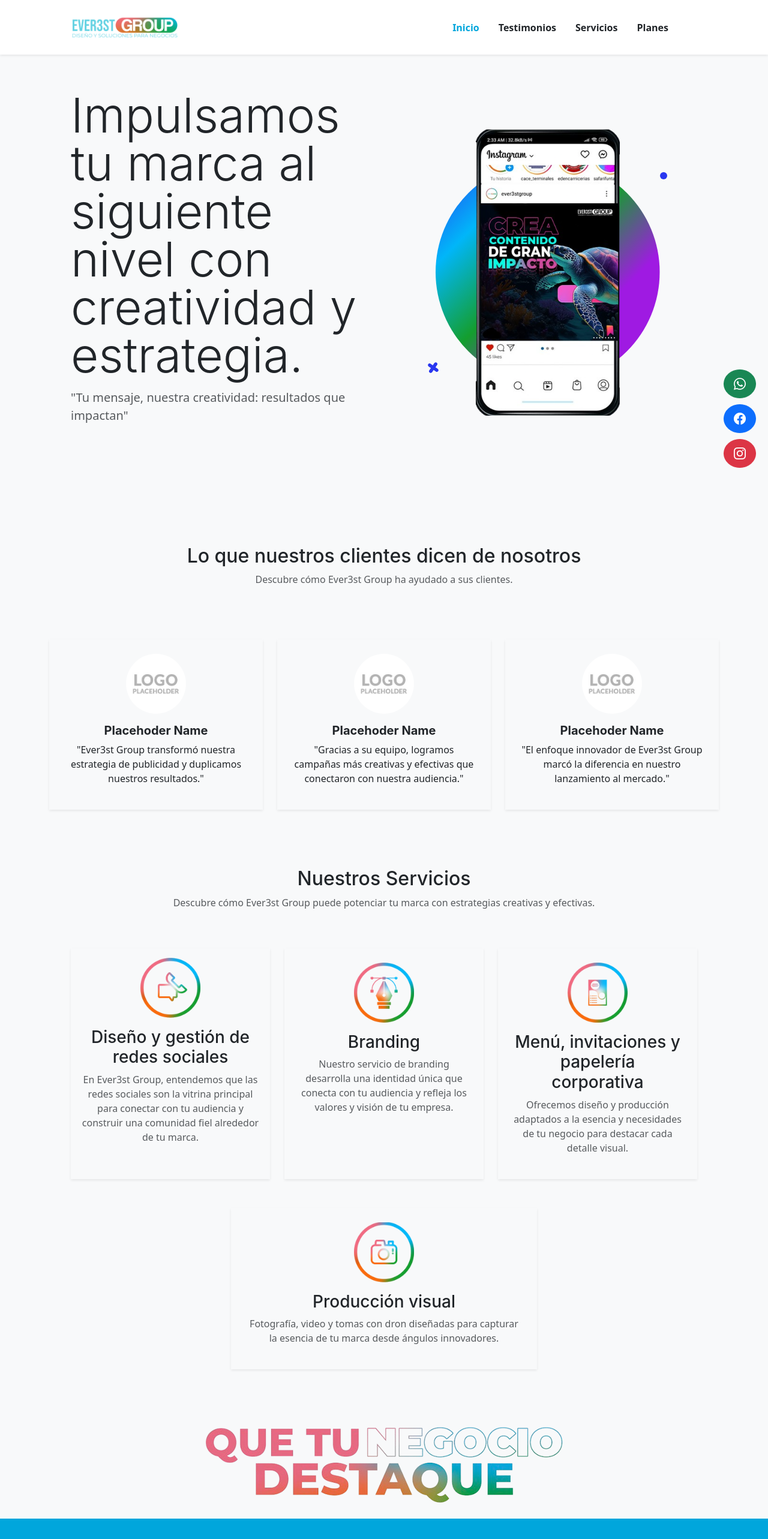
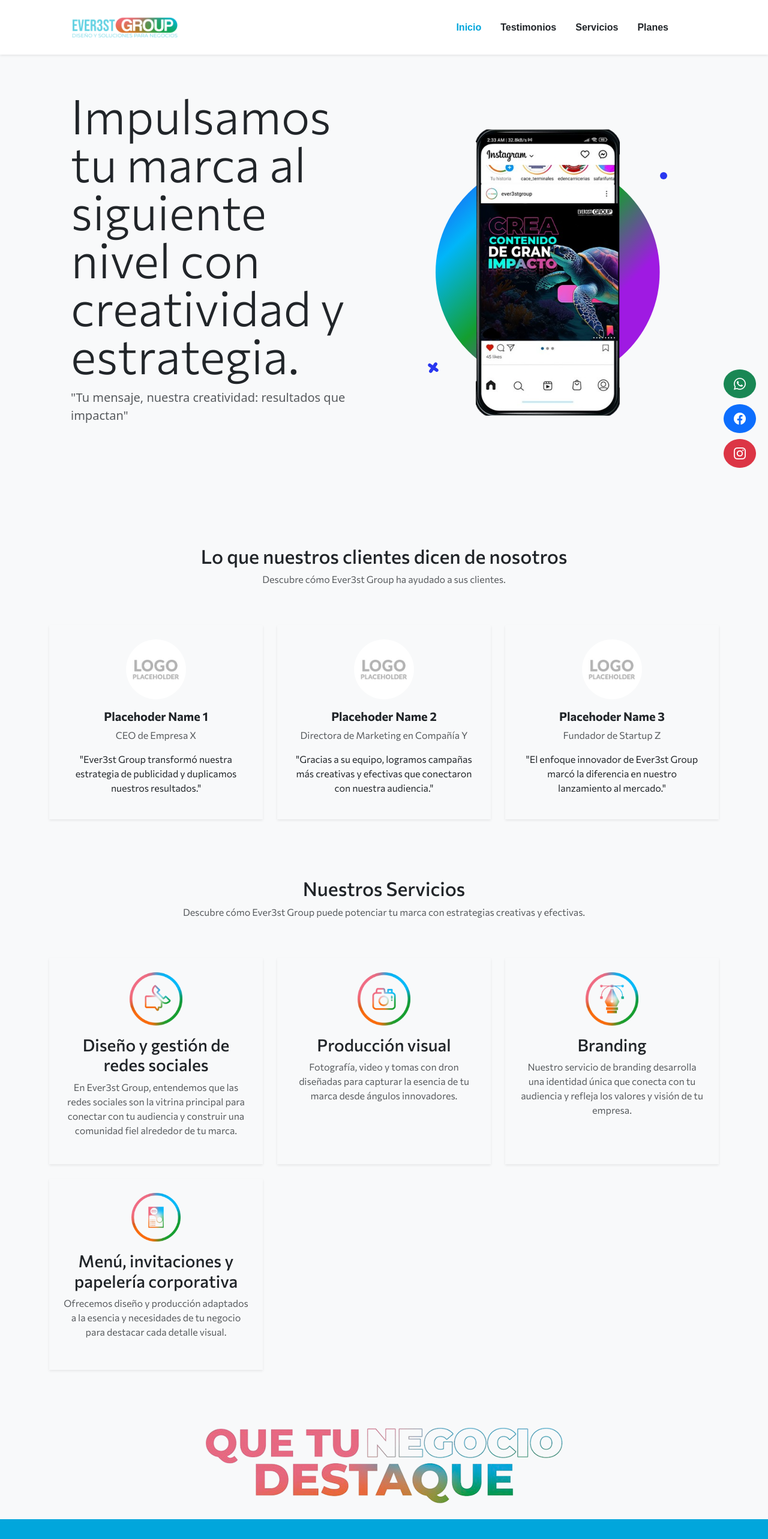
Before and after one commit to DaveLop23/ever3st, a React (Create React App) app: page / in a window 1280 px wide. Shown: the top 2566 px of the page at 60% size. Built offline with nearby package versions, Linux system fonts and the light colour scheme.

Commit message:
ajuste de estilos y consumo de datos
se agregan arrays de consumo de datos
se agrega nuevo tipo de fuente
se ajustan medidas de los cards

```diff
--- a/public/index.html
+++ b/public/index.html
@@ -1,43 +1,22 @@
 <!DOCTYPE html>
 <html lang="es_MX">
+
 <head>
   <meta charset="utf-8" />
   <link rel="icon" href="%PUBLIC_URL%/favicon.ico" />
+  <link rel="preconnect" href="https://fonts.googleapis.com">
+  <link rel="preconnect" href="https://fonts.gstatic.com" crossorigin>
+  <link href="https://fonts.googleapis.com/css2?family=Commissioner&display=swap" rel="stylesheet">
   <meta name="viewport" content="width=device-width, initial-scale=1" />
   <meta name="theme-color" content="#000000" />
-    <meta
-      name="description"
-      content="Web site created using create-react-app"
-    />
+  <meta name="description" content="Web site created using create-react-app" />
   <link rel="apple-touch-icon" href="%PUBLIC_URL%/logo192.png" />
-    <!--
-      manifest.json provides metadata used when your web app is installed on a
-      user's mobile device or desktop. See https://developers.google.com/web/fundamentals/web-app-manifest/
-    -->
   <link rel="manifest" href="%PUBLIC_URL%/manifest.json" />
-    <!--
-      Notice the use of %PUBLIC_URL% in the tags above.
-      It will be replaced with the URL of the `public` folder during the build.
-      Only files inside the `public` folder can be referenced from the HTML.
-
-      Unlike "/favicon.ico" or "favicon.ico", "%PUBLIC_URL%/favicon.ico" will
-      work correctly both with client-side routing and a non-root public URL.
-      Learn how to configure a non-root public URL by running `npm run build`.
-    -->
   <title>Ever3st Group Consulting</title>
 </head>
+
 <body>
-    <noscript>You need to enable JavaScript to run this app.</noscript>
   <div id="root"></div>
-    <!--
-      This HTML file is a template.
-      If you open it directly in the browser, you will see an empty page.
+</body>
 
-      You can add webfonts, meta tags, or analytics to this file.
-      The build step will place the bundled scripts into the <body> tag.
-
-      To begin the development, run `npm start` or `yarn start`.
-      To create a production bundle, use `npm run build` or `yarn build`.
-    -->
-  </body>
 </html>
--- a/src/components/Navbar.jsx
+++ b/src/components/Navbar.jsx
@@ -7,10 +7,14 @@ const Navbar = () => {
     setActiveLink(link);
   };
 
+  const navbarStyle = {
+    fontFamily: 'Chewy, sans-serif',
+  };
+
   return (
     <nav className="navbar navbar-expand-lg navbar-light fixed-top shadow-sm" id="mainNav">
-      <div className="container px-5 d-flex justify-content-between align-items-center">
-        <a className="navbar-brand fw-bold mx-auto order-1 order-lg-0" href="#page-top">
+      <div className="container px-5 d-flex justify-content-between align-items-center" style={navbarStyle}>
+        <a className="navbar-brand fw-bold mx-auto order-1 order-lg-0" href="#page-top" style={navbarStyle}>
           <img src={logo} alt="Ever3st Group" style={{ width: '180px', height: 'auto' }} />
         </a>
         <button
@@ -26,12 +30,13 @@ const Navbar = () => {
           <i className="bi bi-list"></i>
         </button>
         <div className="collapse navbar-collapse order-lg-1" id="navbarResponsive">
-          <ul className="navbar-nav ms-auto me-4 my-3 my-lg-0" style={{ fontWeight: 'bolder' }}>
+          <ul className="navbar-nav ms-auto me-4 my-3 my-lg-0" style={{ fontWeight: 'bolder', fontFamily: 'Chewy, sans-serif' }}>
             <li className="nav-item">
               <a
                 className={`nav-link me-lg-3 ${activeLink === 'home' ? 'active' : ''}`}
                 href="#home"
                 onClick={() => handleSetActive('home')}
+                style={navbarStyle}
               >
                 Inicio
               </a>
@@ -41,6 +46,7 @@ const Navbar = () => {
                 className={`nav-link me-lg-3 ${activeLink === 'testimonials' ? 'active' : ''}`}
                 href="#testimonials"
                 onClick={() => handleSetActive('testimonials')}
+                style={navbarStyle}
               >
                 Testimonios
               </a>
@@ -50,6 +56,7 @@ const Navbar = () => {
                 className={`nav-link me-lg-3 ${activeLink === 'services' ? 'active' : ''}`}
                 href="#services"
                 onClick={() => handleSetActive('services')}
+                style={navbarStyle}
               >
                 Servicios
               </a>
@@ -59,6 +66,7 @@ const Navbar = () => {
                 className={`nav-link me-lg-3 ${activeLink === 'plans' ? 'active' : ''}`}
                 href="#plans"
                 onClick={() => handleSetActive('plans')}
+                style={navbarStyle}
               >
                 Planes
               </a>
--- a/src/components/Plans.jsx
+++ b/src/components/Plans.jsx
@@ -5,16 +5,68 @@ import basicPlan from '../assets/img/basicPlan.png';
 import intermediatePlan from '../assets/img/intermediatePlan.png';
 import advancePlan from '../assets/img/advancePlan.png';
 
+const plans = [
+  {
+    img: basicPlan,
+    alt: "basicPlan",
+    bgColor: "#E76880",
+    features: [
+      "6 Publicaciones al mes",
+      "Diseño de imagen de portada",
+      "Diseño de imagen de perfil",
+      "Configuración de Redes Sociales"
+    ],
+    boldFeatures: [
+      "Administración de campañas publicitarias",
+      "Pauta Publicitaria por 10 días"
+    ],
+    disclaimer: "* Asesoramiento gratuito"
+  },
+  {
+    img: intermediatePlan,
+    alt: "intermediatePlan",
+    bgColor: "#029544",
+    features: [
+      "12 Publicaciones al mes",
+      "Diseño de imagen de portada",
+      "Diseño de imagen de perfil",
+      "Configuración de Redes Sociales",
+      "Optimización de WhatsApp Business"
+    ],
+    boldFeatures: [
+      "Administración de campañas publicitarias",
+      "Pauta Publicitaria por 20 días"
+    ],
+    disclaimer: "* Asesoramiento gratuito"
+  },
+  {
+    img: advancePlan,
+    alt: "advancePlan",
+    bgColor: "#01A6DC",
+    features: [
+      "20 Publicaciones al mes",
+      "Diseño de imagen de portada",
+      "Diseño de imagen de perfil",
+      "Configuración de Redes Sociales",
+      "Optimización de WhatsApp Business"
+    ],
+    boldFeatures: [
+      "Administración de campañas publicitarias",
+      "Pauta Publicitaria por 30 días"
+    ],
+    disclaimer: "* Asesoramiento gratuito"
+  }
+];
 
 const Plans = () => {
   return (
     <>
-      <section id="plans" className="py-5 bg-light" style={{ paddingBottom: -10 }}>
+      <section id="plans" className="py-5 bg-light" style={{ paddingBottom: -10, fontFamily: '"Commissioner", sans-serif' }}>
         <div className="container-fluid text-center">
           <div className="row justify-content-center align-items-center">
             <div className="col-auto">
               <img
-                src= {pricingPromo}
+                src={pricingPromo}
                 alt="pricingPromo"
                 className="img-fluid"
                 style={{ maxHeight: '80%', width: '100%' }}
@@ -27,7 +79,7 @@ const Plans = () => {
           <div className="row justify-content-center align-items-center">
             <div className="col-auto">
               <img
-                src= {pricingRibbon}
+                src={pricingRibbon}
                 alt="pricingRibbon"
                 className="img-fluid"
                 style={{ maxHeight: '130px', width: '100%' }}
@@ -37,67 +89,29 @@ const Plans = () => {
         </div>
       </section>
 
-      <section className="py-5 bg-light">
-        <div className="container px-5">
-          <div className="col-md-12">
-            <div className="row gx-4 gy-5">
-              <div className="col-md-6 col-lg-4">
+      <section className="py-5 bg-light" style={{ fontFamily: '"Commissioner", sans-serif' }}>
+        <div className="container">
+          <div className="row gx-4 gy-5">
+            {plans.map((plan, index) => (
+              <div className="col-md-6 col-lg-4" key={index}>
                 <div className="d-flex justify-content-center mb-3">
-                  <img src= {basicPlan} alt="basicPlan" className="i" />
+                  <img src={plan.img} alt={plan.alt} className="i" />
                 </div>
-                <div className="card p-4 shadow-sm" style={{ backgroundColor: '#E76880' }}>
+                <div className="card p-4 shadow-sm" style={{ backgroundColor: plan.bgColor }}>
                   <ul className="list-unstyled fw-light text-white">
-                    <li> - 6 Publicaciones al mes </li>
-                    <li> - Diseño de imagen de portada </li>
-                    <li> - Diseño de imagen de perfil </li>
-                    <li> - Configuración de Redes Sociales </li>
+                    {plan.features.map((feature, idx) => (
+                      <li key={idx}> - {feature} </li>
+                    ))}
                   </ul>
                   <ul className="list-unstyled fw-bolder text-white">
-                    <li> - Administración de campañas publicitarias </li>
-                    <li> - Pauta Publicitaria por 10 días </li>
+                    {plan.boldFeatures.map((boldFeature, idx) => (
+                      <li key={idx}> - {boldFeature} </li>
+                    ))}
                   </ul>
-                  <p className="list-unstyled fw-light text-white">* Asesoramiento gratuito</p>
+                  <p className="list-unstyled fw-light text-white">{plan.disclaimer}</p>
                 </div>
               </div>
-              <div className="col-md-6 col-lg-4">
-                <div className="d-flex justify-content-center mb-3">
-                  <img src= {intermediatePlan} alt="intermediatePlan" className="i" />
-                </div>
-                <div className="card p-4 shadow-sm" style={{ backgroundColor: '#029544' }}>
-                  <ul className="list-unstyled text-white fw-light text-start mt-3">
-                    <li> - 12 Publicaciones al mes </li>
-                    <li> - Diseño de imagen de portada </li>
-                    <li> - Diseño de imagen de perfil </li>
-                    <li> - Configuración de Redes Sociales </li>
-                    <li> - Optimización de WhatsApp Business </li>
-                  </ul>
-                  <ul className="list-unstyled text-white fw-bolder text-start">
-                    <li> - Administración de campañas publicitarias </li>
-                    <li> - Pauta Publicitaria por 20 días </li>
-                  </ul>
-                  <p className="text-white fw-normal text-start pricingCard-disclaimer">* Asesoramiento gratuito</p>
-                </div>
-              </div>
-              <div className="col-md-6 col-lg-4">
-                <div className="d-flex justify-content-center mb-3">
-                  <img src= {advancePlan} alt="advancePlan" className="i" />
-                </div>
-                <div className="card p-4 shadow-sm" style={{ backgroundColor: '#01A6DC' }}>
-                  <ul className="list-unstyled text-white fw-light text-start mt-3">
-                    <li> - 20 Publicaciones al mes </li>
-                    <li> - Diseño de imagen de portada </li>
-                    <li> - Diseño de imagen de perfil </li>
-                    <li> - Configuración de Redes Sociales </li>
-                    <li> - Optimización de WhatsApp Business </li>
-                  </ul>
-                  <ul className="list-unstyled text-white fw-bolder text-start">
-                    <li> - Administración de campañas publicitarias </li>
-                    <li> - Pauta Publicitaria por 30 días </li>
-                  </ul>
-                  <p className="text-white fw-normal text-start pricingCard-disclaimer">* Asesoramiento gratuito</p>
-                </div>
-              </div>
-            </div>
+            ))}
           </div>
         </div>
       </section>
--- a/src/components/Services.jsx
+++ b/src/components/Services.jsx
@@ -4,11 +4,37 @@ import service2 from '../assets/img/service2.png';
 import service3 from '../assets/img/service3.png';
 import service4 from '../assets/img/service4.png';
 
+const services = [
+  {
+    img: service1,
+    alt: "Diseño y gestión de redes sociales",
+    title: "Diseño y gestión de redes sociales",
+    description: "En Ever3st Group, entendemos que las redes sociales son la vitrina principal para conectar con tu audiencia y construir una comunidad fiel alrededor de tu marca."
+  },
+  {
+    img: service2,
+    alt: "Producción visual",
+    title: "Producción visual",
+    description: "Fotografía, video y tomas con dron diseñadas para capturar la esencia de tu marca desde ángulos innovadores."
+  },
+  {
+    img: service3,
+    alt: "Branding",
+    title: "Branding",
+    description: "Nuestro servicio de branding desarrolla una identidad única que conecta con tu audiencia y refleja los valores y visión de tu empresa."
+  },
+  {
+    img: service4,
+    alt: "Menú, invitaciones y papelería corporativa",
+    title: "Menú, invitaciones y papelería corporativa",
+    description: "Ofrecemos diseño y producción adaptados a la esencia y necesidades de tu negocio para destacar cada detalle visual."
+  }
+];
 
 const Services = () => {
   return (
-        <section id="services" className="py-5 bg-light">
-            <div className="container px-5">
+    <section id="services" className="py-5 bg-light" style={{ fontFamily: '"Commissioner", sans-serif' }}>
+           <div className="container">
            <div className="row text-center mb-5">
           <div className="col">
             <h2 className="font-alt">Nuestros Servicios</h2>
@@ -17,73 +43,23 @@ const Services = () => {
             </p>
           </div>
         </div>
-                {/* Sección de dos columnas */}
-                <div className="row gx-5">
-                    {/* Columna 1: Sección de servicios */}
-                    <div className="col-md-12">
-                        <div className="row gx-4 gy-5">
-                            <div className="col-md-6 col-lg-4">
-                                <div className="feature-card text-center p-3 h-100 shadow-sm">
+
+        {/* Sección de servicios */}
+        <div className="row g-4">
+          {services.map((service, index) => (
+            <div className="col-md-4" key={index}>
+             <div className="feature-card text-center p-4 h-100 shadow-sm">
                 <img
-                                        src={service1}
-                                        alt="Service 1"
-                                        className="mb-3"
-                                        style={{ width: '100px', height: '100px', objectFit: 'cover' }}
+                  src={service.img}
+                  alt={service.alt}
+                  className="mb-3 img-fluid"
+                  style={{ width: '30%', height: '30%', objectFit: 'contain' }}
                 />
-                                    <h3 className="font-alt">Diseño y gestión de redes sociales</h3>
-                                    <p className="text-muted">
-                                        En Ever3st Group, entendemos que las redes sociales son la vitrina principal para conectar con tu
-                                        audiencia y construir una comunidad fiel alrededor de tu marca.
-                                    </p>
+                <h3 className="font-alt">{service.title}</h3>
+                <p className="text-muted">{service.description}</p>
               </div>
             </div>
-                            <div className="col-md-6 col-lg-4">
-                                <div className="feature-card text-center p-4 h-100 shadow-sm">
-                                    <img
-                                        src={service3}
-                                        alt="Service 2"
-                                        className="mb-3"
-                                        style={{ width: '100px', height: '100px', objectFit: 'cover' }}
-                                    />
-                                    <h3 className="font-alt">Branding</h3>
-                                    <p className="text-muted">
-                                        Nuestro servicio de branding desarrolla una identidad única que conecta con tu audiencia y refleja
-                                        los valores y visión de tu empresa.
-                                    </p>
-                                </div>
-                            </div>
-                            <div className="col-md-6 col-lg-4">
-                                <div className="feature-card text-center p-4 h-100 shadow-sm">
-                                    <img
-                                        src={service4}
-                                        alt="Service 3"
-                                        className="mb-3"
-                                        style={{ width: '100px', height: '100px', objectFit: 'cover' }}
-                                    />
-                                    <h3 className="font-alt">Menú, invitaciones y papelería corporativa</h3>
-                                    <p className="text-muted">
-                                        Ofrecemos diseño y producción adaptados a la esencia y necesidades de tu negocio para destacar cada
-                                        detalle visual.
-                                    </p>
-                                </div>
-                            </div>
-                            <div className="col-md-6 col-lg-6 mx-auto">
-                                <div className="feature-card text-center p-4 h-100 shadow-sm">
-                                    <img
-                                        src={service2}
-                                        alt="Service 4"
-                                        className="mb-3"
-                                        style={{ width: '100px', height: '100px', objectFit: 'cover' }}
-                                    />
-                                    <h3 className="font-alt">Producción visual</h3>
-                                    <p className="text-muted">
-                                        Fotografía, video y tomas con dron diseñadas para capturar la esencia de tu marca desde ángulos
-                                        innovadores.
-                                    </p>
-                                </div>
-                            </div>
-                        </div>
-                    </div>
+          ))}
         </div>
       </div>
     </section>
--- a/src/components/Testimonials.jsx
+++ b/src/components/Testimonials.jsx
@@ -2,8 +2,29 @@ import React from 'react';
 import placehoderImg from '../assets/img/placehoderImg.jpg';
 
 const Testimonials = () => {
+    const testimonials = [
+        {
+            name: 'Placehoder Name 1',
+            image: placehoderImg,
+            testimonial: 'Ever3st Group transformó nuestra estrategia de publicidad y duplicamos nuestros resultados.',
+            position: 'CEO de Empresa X'
+        },
+        {
+            name: 'Placehoder Name 2',
+            image: placehoderImg,
+            testimonial: 'Gracias a su equipo, logramos campañas más creativas y efectivas que conectaron con nuestra audiencia.',
+            position: 'Directora de Marketing en Compañía Y'
+        },
+        {
+            name: 'Placehoder Name 3',
+            image: placehoderImg,
+            testimonial: 'El enfoque innovador de Ever3st Group marcó la diferencia en nuestro lanzamiento al mercado.',
+            position: 'Fundador de Startup Z'
+        }
+    ];
+
     return (
-        <section id="testimonials" className="py-5 bg-light">
+        <section id="testimonials" className="py-5 bg-light" style={{ fontFamily: '"Commissioner", sans-serif' }}>
             <div className="container">
                 <div className="row text-center mb-5">
                     <div className="col">
@@ -11,53 +32,24 @@ const Testimonials = () => {
                         <p className="text-muted">Descubre cómo Ever3st Group ha ayudado a sus clientes.</p>
                     </div>
                 </div>
-                <br />
                 <div className="row g-4">
-                    {/* Card 1 */}
-                    <div className="col-md-4">
+                    {testimonials.map((testimonial, index) => (
+                        <div className="col-md-4" key={index}>
                             <div className="feature-card text-center p-4 h-100 shadow-sm">
                                 <div className="card-body">
                                     <img
-                                    src= {placehoderImg}
-                                    className="rounded-circle mb-3"
+                                        src={testimonial.image}
+                                        alt={`Testimonio de ${testimonial.name}`}
+                                        className="rounded-circle mb-3 img-fluid"
                                         style={{ width: '100px', height: '100px', objectFit: 'cover' }}
                                     />
-                                <h5 className="fw-bold">Placehoder Name</h5>
-                                {/* <p className="text-muted">CEO de Empresa X</p> */}
-                                <p>"Ever3st Group transformó nuestra estrategia de publicidad y duplicamos nuestros resultados."</p>
+                                    <h5 className="fw-bold">{testimonial.name}</h5>
+                                    <p className="text-muted">{testimonial.position}</p>
+                                    <p>"{testimonial.testimonial}"</p>
                                 </div>
                             </div>
                         </div>
-                    {/* Card 2 */}
-                    <div className="col-md-4">
-                        <div className="feature-card text-center p-4 h-100 shadow-sm">
-                            <div className="card-body">
-                                <img
-                                    src= {placehoderImg}
-                                    className="rounded-circle mb-3"
-                                    style={{ width: '100px', height: '100px', objectFit: 'cover' }}
-                                />
-                                <h5 className="fw-bold">Placehoder Name</h5>
-                                {/* <p className="text-muted">Directora de Marketing en Compañía Y</p> */}
-                                <p>"Gracias a su equipo, logramos campañas más creativas y efectivas que conectaron con nuestra audiencia."</p>
-                            </div>
-                        </div>
-                    </div>
-                    {/* Card 3 */}
-                    <div className="col-md-4">
-                        <div className="feature-card text-center p-4 h-100 shadow-sm">
-                            <div className="card-body">
-                                <img
-                                    src= {placehoderImg}
-                                    className="rounded-circle mb-3"
-                                    style={{ width: '100px', height: '100px', objectFit: 'cover' }}
-                                />
-                                <h5 className="fw-bold">Placehoder Name</h5>
-                                {/* <p className="text-muted">Fundador de Startup Z</p> */}
-                                <p>"El enfoque innovador de Ever3st Group marcó la diferencia en nuestro lanzamiento al mercado."</p>
-                            </div>
-                        </div>
-                    </div>
+                    ))}
                 </div>
             </div>
         </section>
```
Also changed, not shown: src/styles.css. Lines whose indentation alone changed are shown as unchanged.
